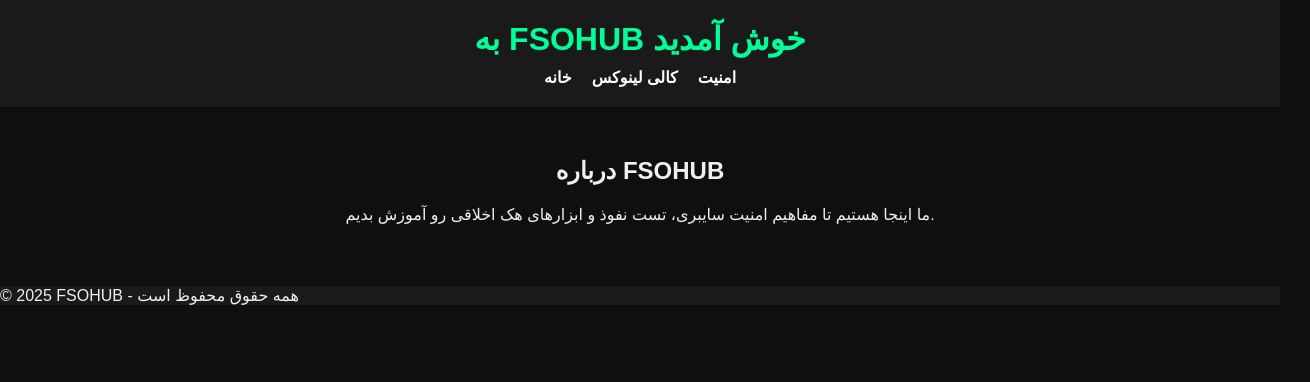
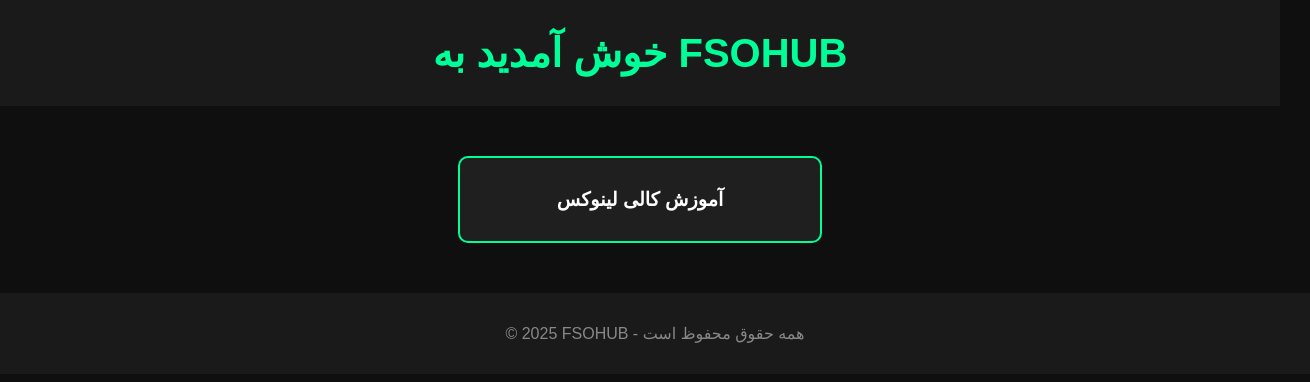
Before and after one commit to arian901/fsohub, a plain HTML site: page index.html in a window 1280 px wide. Shown: the whole page, 1310 px wide, since content can reach past the window. Drawn offline with Linux system fonts and the light colour scheme.

Commit message:
Update index.html

```diff
--- a/index.html
+++ b/index.html
@@ -3,32 +3,73 @@
 <head>
   <meta charset="UTF-8">
   <meta name="viewport" content="width=device-width, initial-scale=1.0">
-  <title>FSOHUB | آموزش امنیت و هک</title>
+  <title>FSOHUB | خوش آمدید</title>
   <link rel="stylesheet" href="style.css">
+  <style>
+    body {
+      font-family: "Vazir", sans-serif;
+      background-color: #0f0f0f;
+      color: #f0f0f0;
+      margin: 0;
+      padding: 0;
+      text-align: center;
+    }
+
+    header {
+      background-color: #1a1a1a;
+      padding: 30px;
+    }
+
+    header h1 {
+      font-size: 2.5em;
+      color: #00ff99;
+      margin: 0;
+    }
+
+    .box {
+      margin: 50px auto;
+      padding: 30px;
+      background-color: #1f1f1f;
+      border: 2px solid #00ff99;
+      border-radius: 10px;
+      width: 300px;
+      cursor: pointer;
+      transition: 0.3s;
+    }
+
+    .box:hover {
+      background-color: #2a2a2a;
+    }
+
+    .box a {
+      text-decoration: none;
+      color: #ffffff;
+      font-size: 1.2em;
+      font-weight: bold;
+      display: block;
+    }
+
+    footer {
+      background-color: #1a1a1a;
+      color: #888;
+      padding: 15px;
+      position: relative;
+      bottom: 0;
+      width: 100%;
+    }
+  </style>
 </head>
 <body>
   <header>
-    <h1>به FSOHUB خوش آمدید</h1>
-    <nav>
-      <ul>
-        <li><a href="index.html">خانه</a></li>
-        <li><a href="kali.html">کالی لینوکس</a></li>
-        <li><a href="security.html">امنیت</a></li>
-      </ul>
-    </nav>
+    <h1>خوش آمدید به FSOHUB</h1>
   </header>
 
-  <main>
-    <section>
-      <h2>درباره FSOHUB</h2>
-      <p>ما اینجا هستیم تا مفاهیم امنیت سایبری، تست نفوذ و ابزارهای هک اخلاقی رو آموزش بدیم.</p>
-    </section>
-  </main>
+  <div class="box">
+    <a href="kali.html">آموزش کالی لینوکس</a>
+  </div>
 
   <footer>
     <p>© 2025 FSOHUB - همه حقوق محفوظ است</p>
   </footer>
-
-  <script src="script.js"></script>
 </body>
 </html>
```
